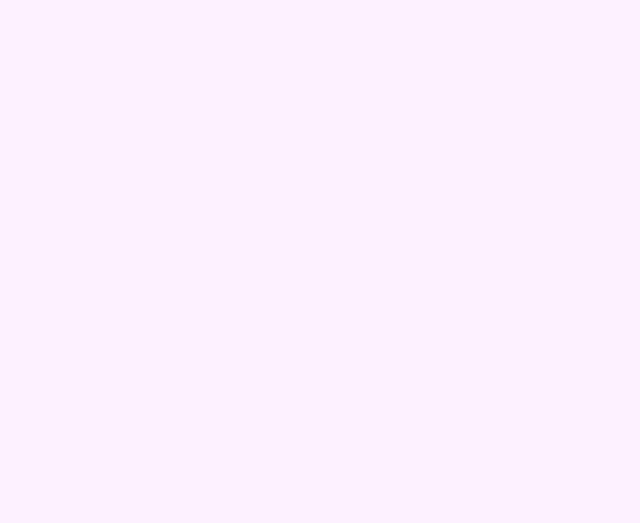
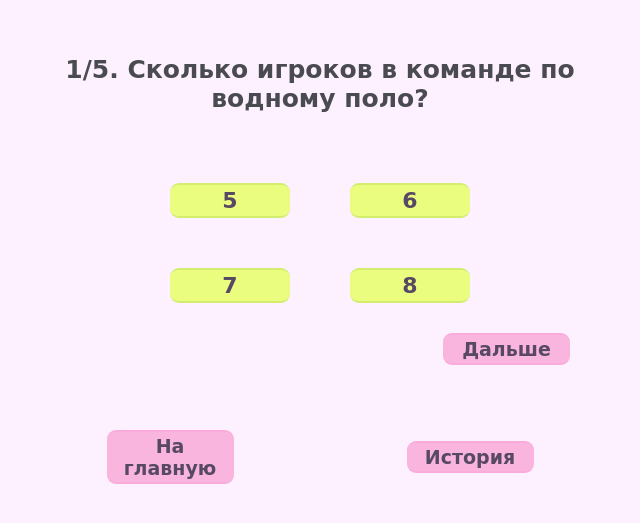
Before and after one commit to Maria-Shch/QuizApp, a React (Create React App) app in the folder my-app/: page /quiz in a window 1280 px wide. Shown: the part 133-656 px from the top of the page, without its empty margins (320-960 px from the left). Built offline with nearby package versions, Linux system fonts and the light colour scheme.

Commit message:
Added transition to the page with the quiz. Completed layout of QuestionPage.

```diff
--- a/my-app/src/App.js
+++ b/my-app/src/App.js
@@ -1,13 +1,13 @@
 import './App.css';
 import {BrowserRouter, Route} from "react-router-dom";
 import MainPage from './Components/MainPage/MainPage';
+import QuestionPage from './Components/QuestionPage/QuestionPage';
 
 function App() {
   return (
     <BrowserRouter>
-      <div className="App">
-        <Route path='/index' component={MainPage}/>
-      </div>
+      <Route path='/index' component={MainPage}/>
+      <Route path='/quiz' component={QuestionPage}/>
     </BrowserRouter>
   );
 }
--- /dev/null
+++ b/my-app/src/Components/QuestionPage/Button.jsx
@@ -0,0 +1,11 @@
+import cl from './Button.module.css';
+
+function Button(props) {
+    return (
+        <form action={props.path}>
+            <button className={cl.button} id = {props.id} type="submit">{props.value}</button>
+        </form>
+    );
+}
+
+export default Button;
--- /dev/null
+++ b/my-app/src/Components/QuestionPage/Button.module.css
@@ -0,0 +1,31 @@
+.button{
+	font-family:  Comic Sans MS, Comic Sans, cursive;
+	color: #574864;
+	font-size: 19px;
+    font-weight: bold;
+    width: 127px;
+    padding: 3px;
+    outline: none;
+    border-width: 2px 0;
+    border-style: solid none;
+    border-radius: 9px;
+    background:  #fab4dffa;
+    transition: 0.2s;
+	border-color: #f8a8d9bb;
+}
+
+.button:hover{
+	background:  #e198ffab;
+	-webkit-box-shadow: 7px 9px 13px -9px rgba(0, 0, 0, 0.58);
+	-moz-box-shadow: 7px 9px 13px -9px rgba(0, 0, 0, 0.58);
+	box-shadow: 7px 9px 13px -9px rgba(0, 0, 0, 0.58);
+	border-color: #dda5f5de;
+}
+
+.button:active{
+	background:  #db87fca8;
+	-webkit-box-shadow: 7px 9px 13px -9px rgba(0, 0, 0, 0.58);
+	-moz-box-shadow: 7px 9px 13px -9px rgba(0, 0, 0, 0.58);
+	box-shadow: 7px 9px 13px -9px rgba(0, 0, 0, 0.58);
+	border-color: #d795f3de;
+}
--- /dev/null
+++ b/my-app/src/Components/QuestionPage/PossibleAnswer.jsx
@@ -0,0 +1,9 @@
+import cl from './PossibleAnswer.module.css';
+
+function PossibleAnswer(props) {
+    return (
+        <input className={cl.button} type = 'button' id = {props.id} value = {props.value}></input>
+    );
+}
+
+export default PossibleAnswer;
--- /dev/null
+++ b/my-app/src/Components/QuestionPage/PossibleAnswer.module.css
@@ -0,0 +1,31 @@
+.button{
+	font-family:  Comic Sans MS, Comic Sans, cursive;
+	color: #574864;
+	font-size: 22px;
+    font-weight: bold;
+    width: 120px;
+    padding: 3px;
+    outline: none;
+    border-width: 2px 0;
+    border-style: solid none;
+    border-radius: 9px;
+    background:  #eafd7f;
+    transition: 0.2s;
+	border-color: #d3ee70fa;
+}
+
+.button:hover{
+	background:  #b0ff56e0;
+	-webkit-box-shadow: 7px 9px 13px -9px rgba(0, 0, 0, 0.58);
+	-moz-box-shadow: 7px 9px 13px -9px rgba(0, 0, 0, 0.58);
+	box-shadow: 7px 9px 13px -9px rgba(0, 0, 0, 0.58);
+	border-color: rgba(172, 236, 98, 0.671);
+}
+
+.button:active{
+	background:  #db87fca8;
+	-webkit-box-shadow: 7px 9px 13px -9px rgba(0, 0, 0, 0.58);
+	-moz-box-shadow: 7px 9px 13px -9px rgba(0, 0, 0, 0.58);
+	box-shadow: 7px 9px 13px -9px rgba(0, 0, 0, 0.58);
+	border-color: #d795f3de;
+}
--- /dev/null
+++ b/my-app/src/Components/QuestionPage/QuestionPage.jsx
@@ -0,0 +1,26 @@
+import cl from './QuestionPage.module.css';
+import Button from './Button';
+import PossibleAnswer from './PossibleAnswer';
+
+function QuestionPage() {
+  return (
+    <div className={cl.content}>
+      <p className={cl.header}>1/5. Сколько игроков в команде по водному поло?</p>
+      <div className={cl.possibleAnswers}>
+          <PossibleAnswer id='5' value='5'/>
+          <PossibleAnswer id='6' value='6'/>
+          <PossibleAnswer id='7' value='7'/>
+          <PossibleAnswer id='8' value='8'/>
+      </div>
+      <div className={cl.div_next}>
+        <Button id='next' value='Дальше' path='next'/>
+      </div>
+      <div className={cl.div_buttons}>
+         <Button id='index' value='На главную' path='index'/>
+         <Button id='history' value='История' path='history'/>
+      </div>
+    </div>
+  );
+}
+
+export default QuestionPage;
--- /dev/null
+++ b/my-app/src/Components/QuestionPage/QuestionPage.module.css
@@ -0,0 +1,61 @@
+html{
+	width: 100%;
+	height: 100%;
+	display: flex;
+	flex-direction: column;
+	flex-wrap: nowrap;
+	justify-content: center;
+	align-items: center;
+	align-content: center;
+}
+body{
+	font-family:  Comic Sans MS, Comic Sans, cursive;
+	background-color: #fdf1ff;
+}
+.header{
+	color: #434449f5;
+    text-align: center;
+    margin: 5px;
+	font-size: 25px;
+    font-weight: bold;
+}
+.content{
+	display: flex;
+	flex-direction: column;
+	flex-wrap: nowrap;
+	justify-content: space-between;
+	align-items: center;
+	align-content: space-between;
+	width: 600px;
+	height: 435px;
+}
+.possibleAnswers{
+    display: flex;
+	flex-direction: row;
+	flex-wrap: wrap;
+	justify-content: space-between;
+	align-items: center;
+	align-content: space-between;;
+	width: 300px;
+    height: 120px;
+}
+.div_buttons{
+	display: flex;
+	flex-direction: row;
+	flex-wrap: nowrap;
+	justify-content: space-around;
+	align-items: center;
+	align-content: center;
+	width: 100%;
+}
+.div_next{
+    display: flex;
+	flex-direction: row;
+	flex-wrap: nowrap;
+	justify-content: flex-end;
+	align-items: center;
+	align-content: center;
+	width: 100%;
+	margin-top: -35px;
+	padding-right: 100px;
+}
```
